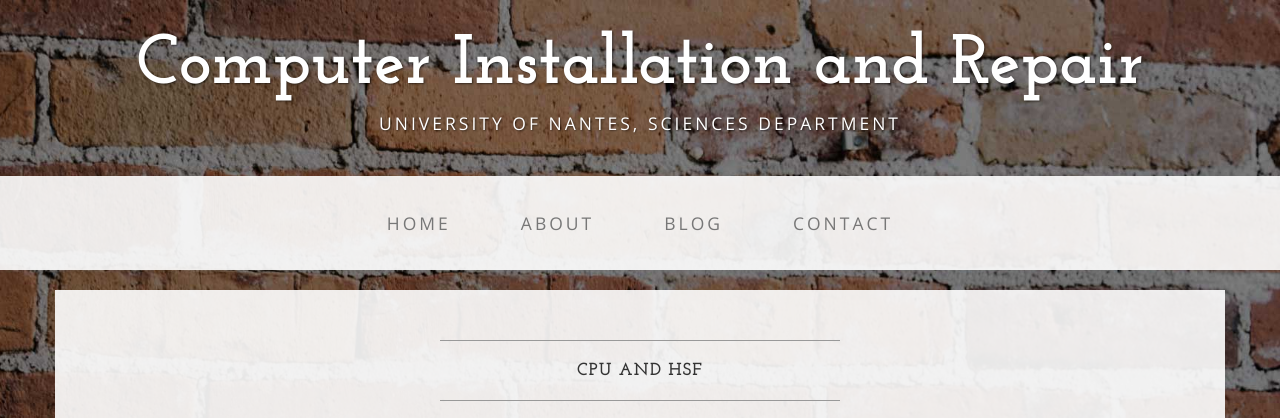
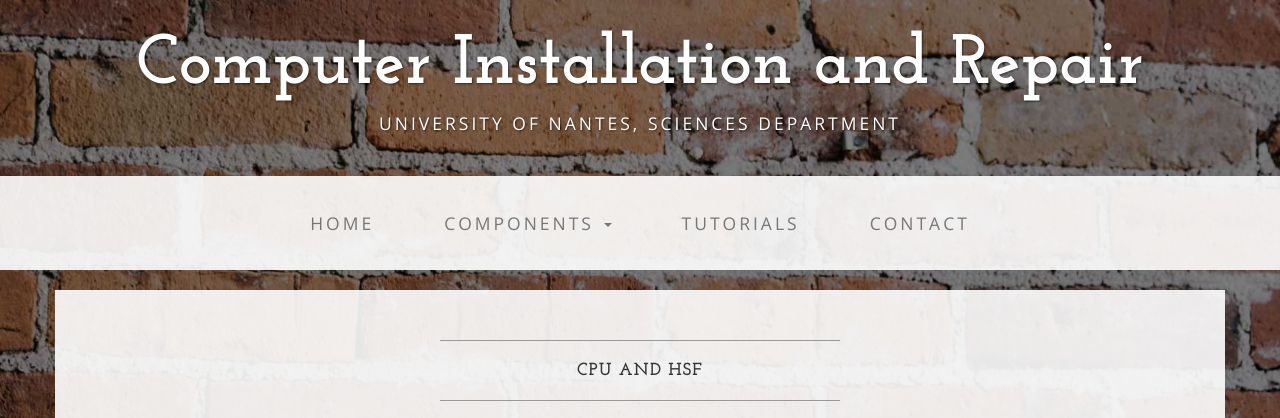
Before and after one commit to LaurentGirard/EnglishMooc, a plain HTML site: page tutorials.html in a window 1280 px wide. Shown: the top 418 px of the page. Drawn offline with nearby package versions, Linux system fonts and the light colour scheme.

Commit message:
navabr modified

```diff
--- a/tutorials.html
+++ b/tutorials.html
@@ -55,11 +55,16 @@
                     <li>
                         <a href="index.html">Home</a>
                     </li>
+                   	 <li class="dropdown">
+      				  <a class="dropdown-toggle" data-toggle="dropdown" href="#">Components
+       					 <span class="caret"></span></a>
+       					 <ul class="dropdown-menu">
+        				  <li><a href="maincomponents.html">Main Components</a></li>
+        				  <li><a href="secondarycomponents.html">Secondary Components</a></li>
+       				 </ul>
+     			   </li>
                     <li>
-                        <a href="about.html">About</a>
-                    </li>
-                    <li>
-                        <a href="blog.html">Blog</a>
+                        <a href="tutorials.html">Tutorials</a>
                     </li>
                     <li>
                         <a href="contact.html">Contact</a>
```
